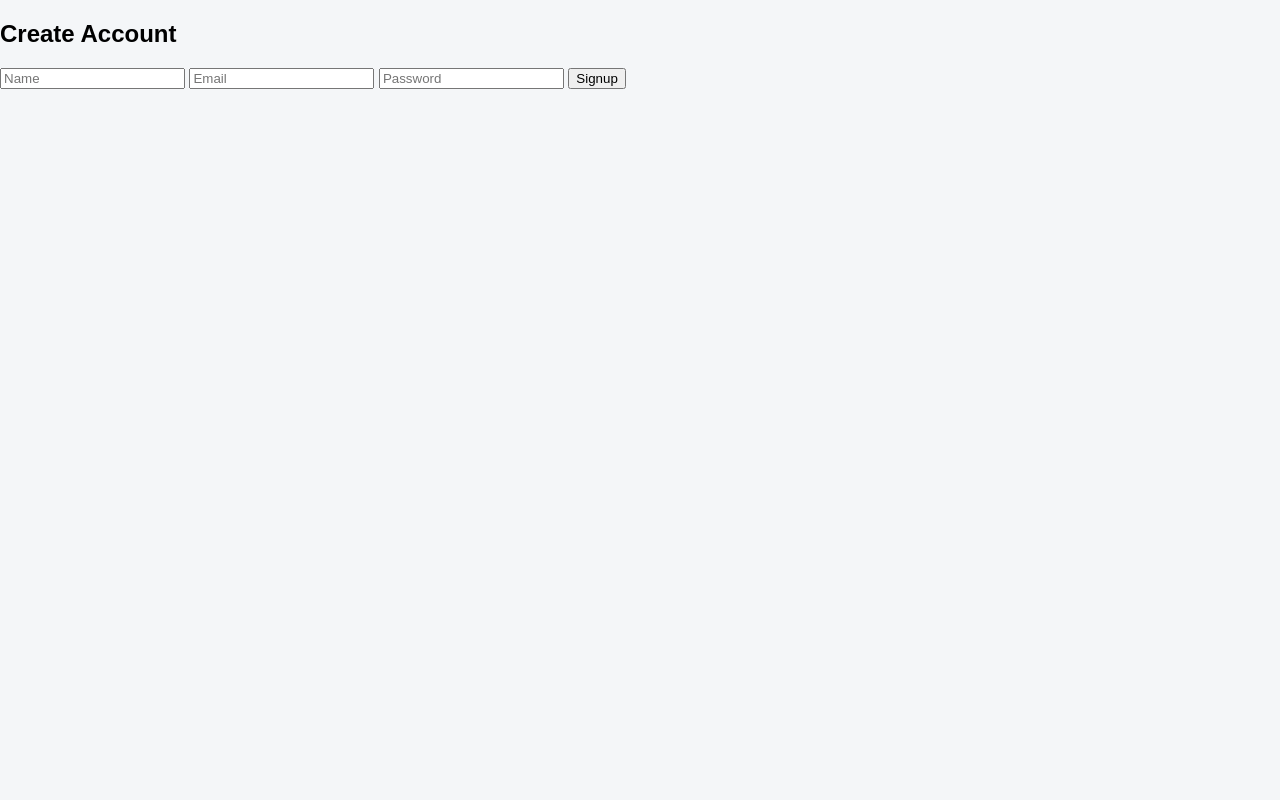
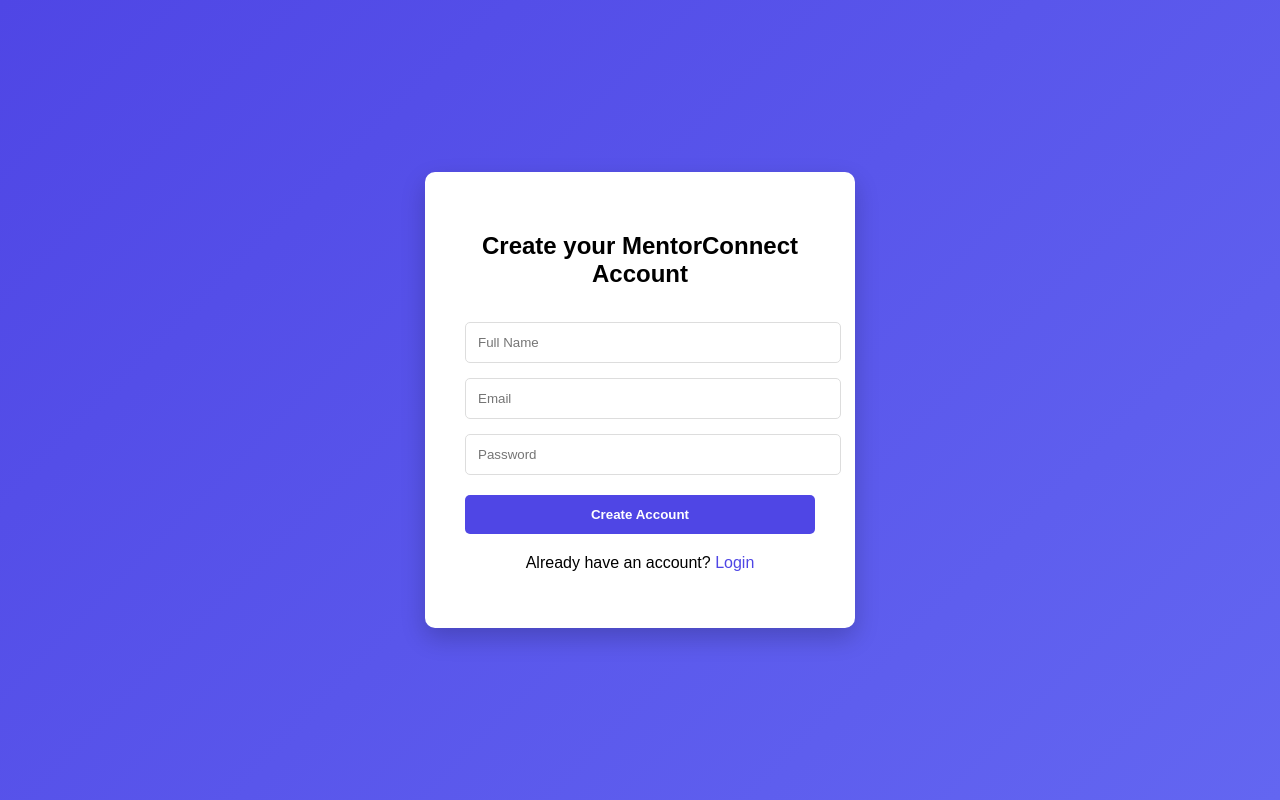
Before and after one commit to amitjetwani74-prog/mentor-connect, a website: page public/signup.html in a window 1280 px wide. Drawn offline with Linux system fonts and the light colour scheme.

Commit message:
professional signup page UI

```diff
--- a/public/css/auth.css
+++ b/public/css/auth.css
@@ -1,35 +1,63 @@
 body{
+margin:0;
 font-family:Arial;
-background:#f2f4f8;
+height:100vh;
+
 display:flex;
 justify-content:center;
 align-items:center;
-height:100vh;
+
+background:linear-gradient(135deg,#4f46e5,#6366f1);
 }
+
+/* CARD */
 
 .auth-container{
 background:white;
 padding:40px;
 border-radius:10px;
 width:350px;
-box-shadow:0 5px 15px rgba(0,0,0,0.1);
+
+box-shadow:0 10px 25px rgba(0,0,0,0.2);
+
 text-align:center;
 }
+
+/* INPUT */
 
 input{
 width:100%;
 padding:12px;
-margin:10px 0;
+margin-top:15px;
+
 border:1px solid #ddd;
-border-radius:6px;
+border-radius:5px;
 }
+
+/* BUTTON */
 
 button{
 width:100%;
 padding:12px;
+margin-top:20px;
+
 background:#4f46e5;
 color:white;
+
 border:none;
-border-radius:6px;
+border-radius:5px;
+
 cursor:pointer;
+font-weight:bold;
 }
+
+/* LINK */
+
+p{
+margin-top:20px;
+}
+
+a{
+color:#4f46e5;
+text-decoration:none;
+}
--- a/public/signup.html
+++ b/public/signup.html
@@ -1,28 +1,33 @@
 <!DOCTYPE html>
 <html>
-
 <head>
 
 <title>Signup</title>
-<link rel="stylesheet" href="css/style.css">
+<link rel="stylesheet" href="css/auth.css">
 
 </head>
 
 <body>
 
-<div class="form">
+<div class="auth-container">
 
-<h2>Create Account</h2>
+<h2>Create your MentorConnect Account</h2>
 
-<input id="name" placeholder="Name">
-<input id="email" placeholder="Email">
-<input id="password" placeholder="Password">
+<form id="signupForm">
 
-<button onclick="signup()">Signup</button>
+<input type="text" placeholder="Full Name" required>
+
+<input type="email" placeholder="Email" required>
+
+<input type="password" placeholder="Password" required>
+
+<button type="submit">Create Account</button>
+
+<p>Already have an account? <a href="login.html">Login</a></p>
+
+</form>
 
 </div>
 
-<script src="js/app.js"></script>
-
 </body>
 </html>
```
